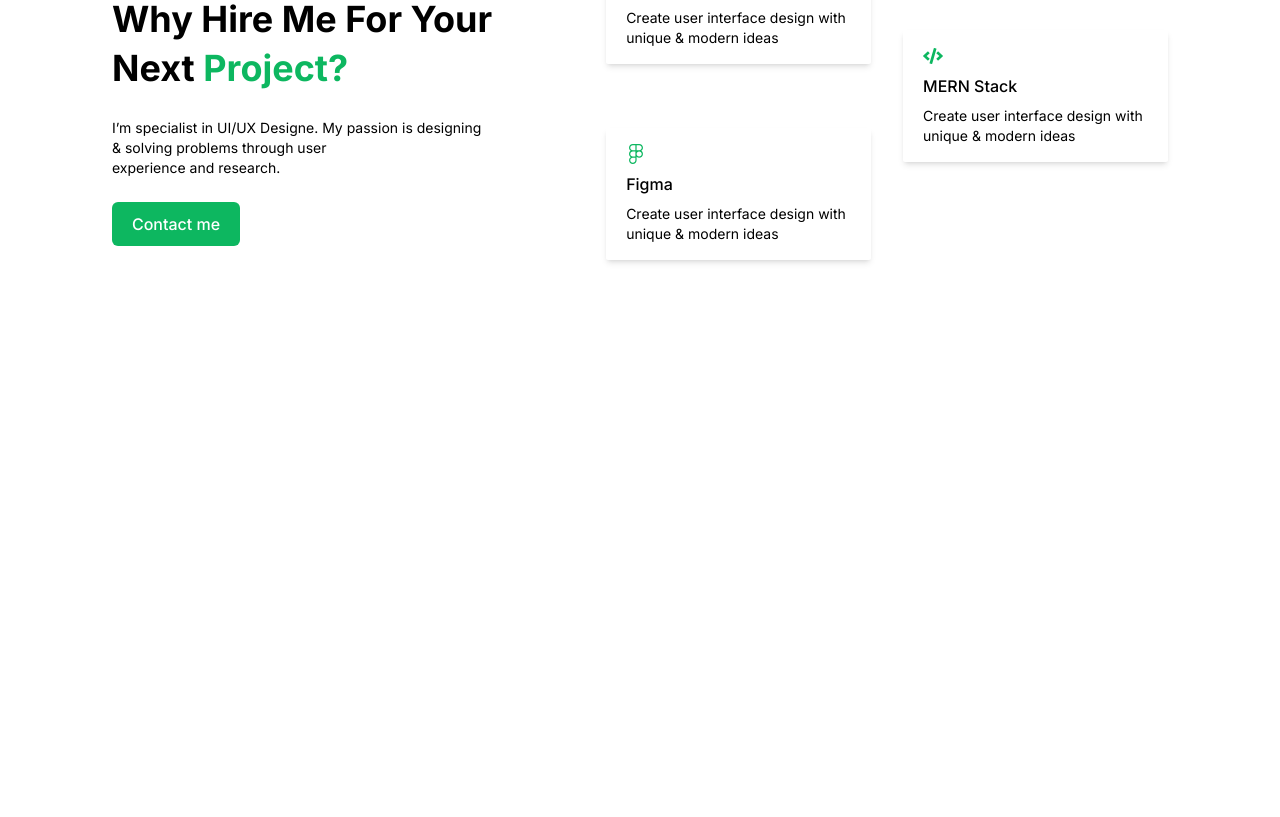
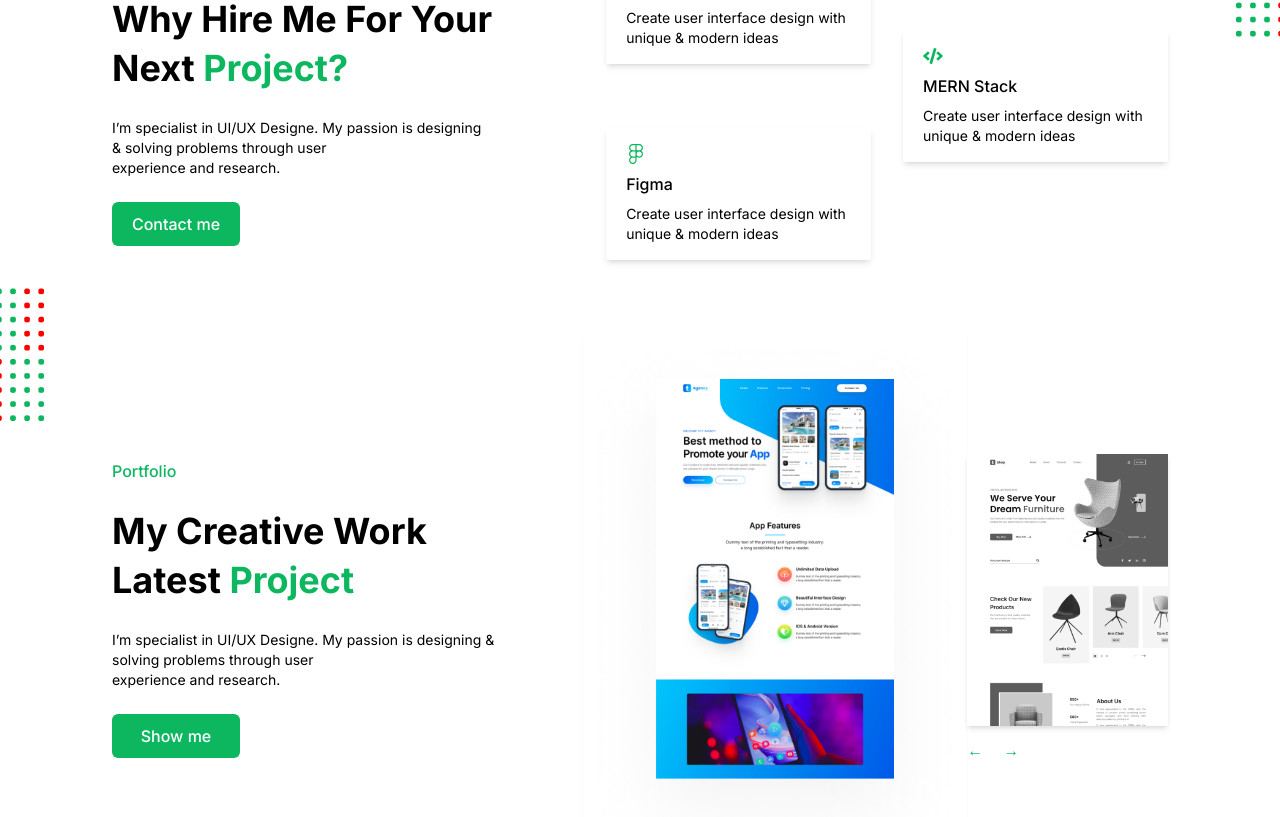
Before and after one commit to itznur07/m-design-portfolio, a React (Create React App) app: page / in a window 1280 px wide. Shown: the part 1124-1941 px from the top of the page. Before the commit the page ends 1412 px from the top, so only its background shows below. Built offline with nearby package versions, Linux system fonts and the light colour scheme.

Commit message:
Protfolio component

```diff
--- /dev/null
+++ b/src/Components/Portfolio.js
@@ -0,0 +1,50 @@
+import React from "react";
+import Button from "./Button";
+
+// import img & icons
+import dotsl from "../assets/img/dots-l.png";
+import w1 from "../assets/img/w1.png";
+import w2 from "../assets/img/w2.png";
+import w3 from "../assets/img/w3.png";
+
+const Portfolio = () => {
+  return (
+    <>
+      <div className='absolute top-4/5 left-0'>
+        <img src={dotsl} alt='site-dots-img' />
+      </div>
+      <div className='flex items-center justify-between gap-16 h-96 mt-32'>
+        <div className='flex flex-col gap-6'>
+          <p className='text-md text-[#0db760] font-medium'>Portfolio</p>
+          <p className='text-4xl font-bold leading-snug'>
+            My Creative Work <br />
+            Latest <span className='text-[#0db760]'>Project</span>
+          </p>
+          <p className='text-[#000] text-sm'>
+            I’m specialist in UI/UX Designe. My passion is designing & solving{" "}
+            problems through user <br /> experience and research.
+          </p>
+          <div className='cursor-pointer'>
+            <Button name='Show me' />
+          </div>
+        </div>
+        <div className='flex items-center'>
+          <img
+            className='w-96 rounded-sm shadow-sm'
+            src={w1}
+            alt='w1-img'
+          />
+          <div className='flex flex-col gap-3'>
+            <div className='flex items-center gap-3 shadow-md overflow-hidden'>
+              <img src={w2} className='w-56 grayscale transition ease-linear duration-300 delay-100 hover:grayscale-0' alt='w2-img' />
+              <img src={w3} className='w-56 grayscale transition ease-linear duration-300 delay-100 hover:grayscale-0' alt='w3-img' />
+            </div>
+            <div className="flex items-center gap-5 text-3x text-[#0db760] cursor-pointer"><span>&#8592;</span><span>&#8594;</span></div>
+          </div>
+        </div>
+      </div>
+    </>
+  );
+};
+
+export default Portfolio;
--- a/src/Components/Skills.js
+++ b/src/Components/Skills.js
@@ -1,12 +1,17 @@
 import React from "react";
 import Button from "./Button";
 
-// import icons
+// import img & icons
 import { FaCode, FaFigma, FaReact } from "react-icons/fa";
+import dotsr from '../assets/img/dots-r.png';
+
 
 const Skills = () => {
   return (
     <>
+    <div className="absolute top-4/5 right-0">
+      <img src={dotsr} alt="site-dots-img" />
+    </div>
       <div className='flex items-center justify-between gap-28 h-96'>
         <div className='flex flex-col gap-6'>
           <p className='text-md text-[#0db760] font-medium'>My Skills</p>
--- a/src/Pages/Home.js
+++ b/src/Pages/Home.js
@@ -1,6 +1,7 @@
 import React from "react";
 import Banner from "../Components/Banner";
 import Navbar from "../Components/Navbar";
+import Portfolio from "../Components/Portfolio";
 import Rewards from "../Components/Rewards";
 import Skills from "../Components/Skills";
 
@@ -11,6 +12,7 @@ const Home = () => {
       <Banner />
       <Rewards />
       <Skills />
+      <Portfolio />
     </>
   );
 };
```
Also changed, not shown: src/assets/img/dots-l.png (renamed from src/assets/img/dots.png), src/assets/img/dots-r.png (added).
